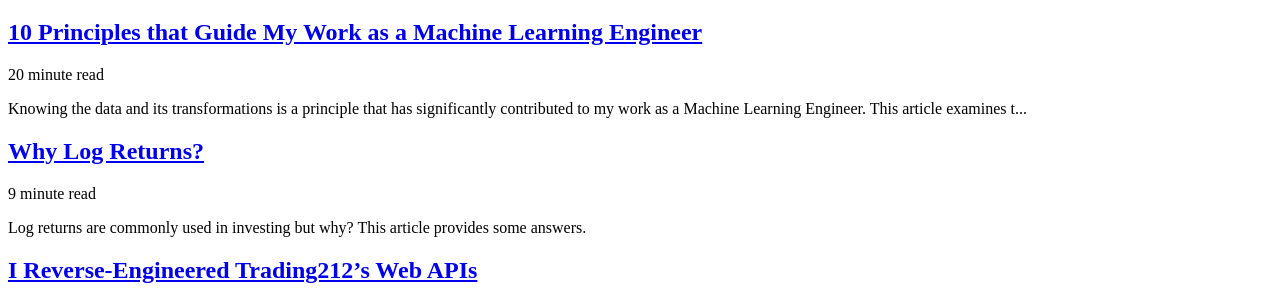
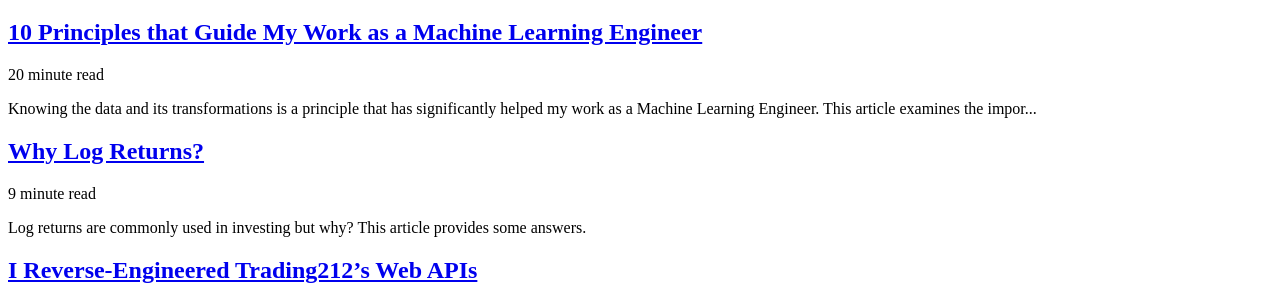
Before and after one commit to HAKSOAT/haksoat.github.io, a Jekyll site: the page built from index.html, in a window 1280 px wide. Shown: the part 968-1260 px from the top of the page. Built offline with Jekyll 4.4.1, drawn with Linux system fonts in a browser that asks for light colours; cached includes are drawn as plain includes; the list of posts is cut into pages by our own code.

Commit message:
Fixed excerpt

```diff
--- a/_posts/2024-12-09-principles-machine-learning-engineer.md
+++ b/_posts/2024-12-09-principles-machine-learning-engineer.md
@@ -5,7 +5,7 @@ header:
   teaser: https://res.cloudinary.com/haks/image/upload/v1733714314/HAKSOAT_Blog/guiding-principles-ml/Principles_for_Machine_Learning.png
   overlay_image: http://res.cloudinary.com/haks/image/upload/v1700337803/HAKSOAT_Blog/openbb-experience/openbb-skies.webp
   caption: "Photo credit: [**DALL-E**](https://openai.com/dall-e-3)"
-excerpt: "Knowing the data and its transformations is a principle that has significantly contributed to my work as a Machine Learning Engineer.
+excerpt: "Knowing the data and its transformations is a principle that has significantly helped my work as a Machine Learning Engineer.
 This article examines the importance of understanding the nuances of one's data and covers nine other valuable principles."
 tags:
   - career
```
